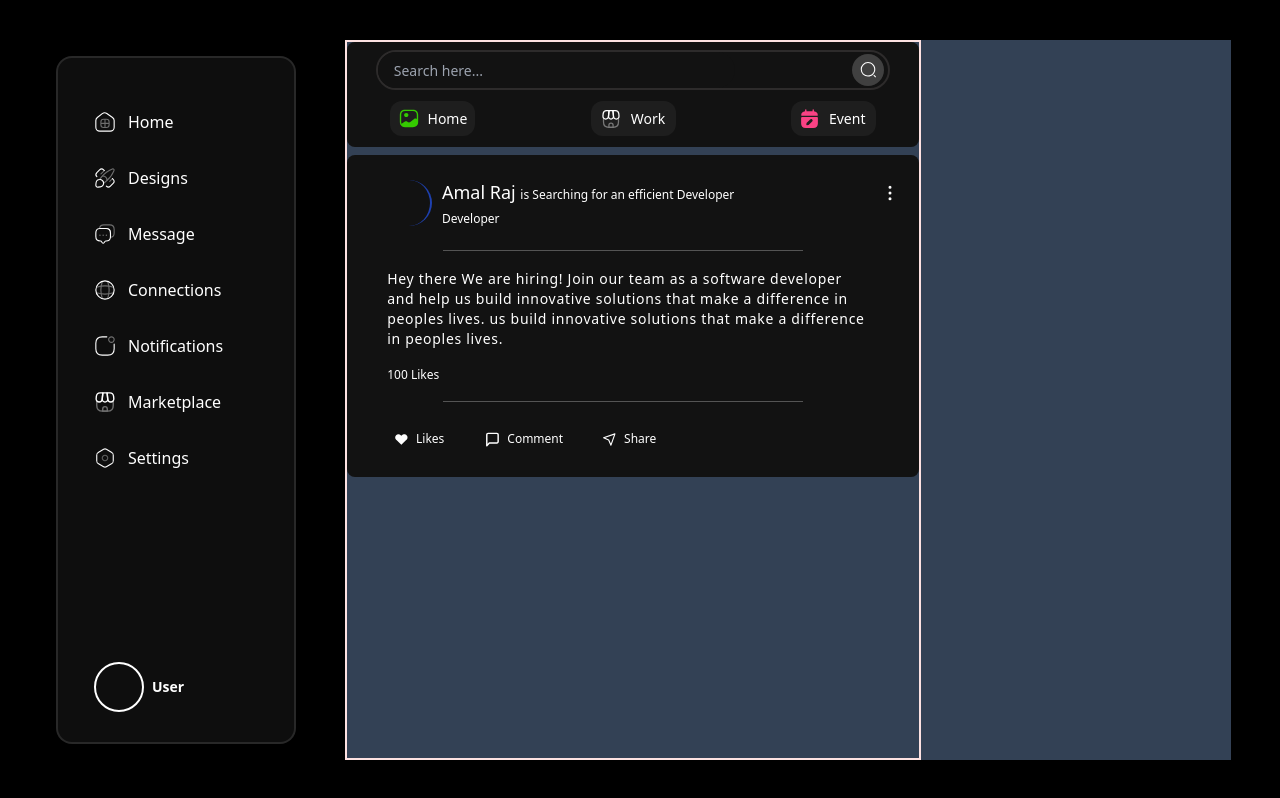
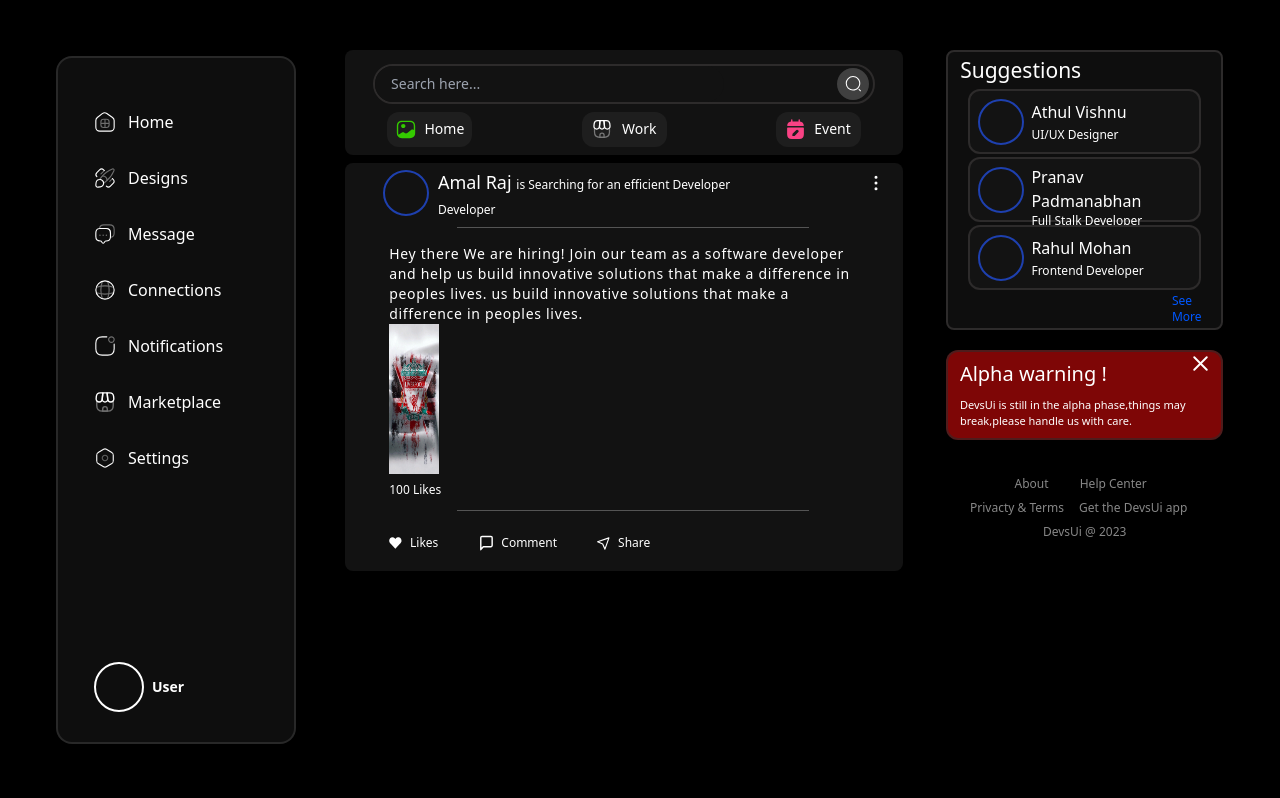
Before and after one commit to rahulav35/devsuitest, a Next.js app: page / in a window 1280 px wide. Built offline with nearby package versions, Linux system fonts and the light colour scheme.

Commit message:
postpagestarted

```diff
--- /dev/null
+++ b/src/component/About.tsx
@@ -0,0 +1,28 @@
+import React from "react";
+
+function About() {
+  return (
+    <div className="h-[120px] w-[95%] mt-5  ">
+      <p className="text-[12px] text-[#ffffff87] text-center p-3 leading-6">
+        <a className=" ml-10" href="">
+          About
+        </a>{" "}
+        <a className="ml-7" href="">
+          Help Center
+        </a>{" "}
+        <a className="ml-12" href="">
+          <br /> Privacty & Terms
+        </a>{" "}
+        <a className=" m-3" href="">
+          Get the DevsUi app
+        </a>{" "}
+        <a className="" href="">
+          <br />
+          DevsUi @ 2023
+        </a>
+      </p>
+    </div>
+  );
+}
+
+export default About;
--- /dev/null
+++ b/src/component/Addpost.tsx
@@ -0,0 +1,28 @@
+import React from "react";
+
+function Addpost() {
+  return (
+    <div className="h-full w-full justify-center flex items-center bg-amber-400 z-100">
+      <div className="h-[57%] w-[37%] rounded-lg bg-slate-700 flex flex-col justify-start items-center">
+        <h1 className="text-white text-xl font-medium m-3">Create Post</h1>
+        <div className="h-[60px] w-[100%] flex justify-start items-center ml-14 ">
+          <div className="h-[40px] w-[40px] rounded-full border-[2px] border-blue-800"></div>
+
+          <span className="text-md text-white font-medium ml-3 ">
+            Amal Raj{" "}
+          </span>
+        </div>
+        <textarea
+          className="bg-transparent mt-5 -ml-10 text-sm text-white focus:outline-none "
+          name=""
+          id=""
+          cols={32}
+          rows={8}
+          placeholder="Share your thoughts"
+        ></textarea>
+      </div>
+    </div>
+  );
+}
+
+export default Addpost;
--- a/src/component/Icons.tsx
+++ b/src/component/Icons.tsx
@@ -56,3 +56,30 @@ export const Like = () => {
     </svg>
   );
 };
+
+export const X = () => {
+  return (
+    <svg
+      width="25"
+      height="25"
+      viewBox="0 0 25 25"
+      fill="none"
+      xmlns="http://www.w3.org/2000/svg"
+    >
+      <path
+        d="M18.75 6.25L6.25 18.75"
+        stroke="white"
+        stroke-width="2"
+        stroke-linecap="round"
+        stroke-linejoin="round"
+      />
+      <path
+        d="M6.25 6.25L18.75 18.75"
+        stroke="white"
+        stroke-width="2"
+        stroke-linecap="round"
+        stroke-linejoin="round"
+      />
+    </svg>
+  );
+};
--- a/src/component/Post.tsx
+++ b/src/component/Post.tsx
@@ -1,13 +1,17 @@
 import Image from "next/image";
+import { type } from "os";
 import React from "react";
 
 import Likes from "./Likes";
+type props = {
+  image?: string;
+};
 
-function Post() {
+function Post({ image }: props) {
   return (
-    <div className="min-h-[45%] w-[100%] mt-2 rounded-lg flex items-start justify-evenly flex-col bg-[#121212]">
-      <div className="h-[60px] w-[100%] flex justify-evenly items-center">
-        <div className="h-[46px] w-[46px] rounded-full border-r-[2px] border-blue-800"></div>
+    <div className="min-h-[45%] w-[100%] mt-2 rounded-lg flex items-start justify-evenly flex-col bg-[#121212] ">
+      <div className="h-[60px] w-[100%] flex justify-evenly items-center ">
+        <div className="h-[46px] w-[46px] rounded-full border-[2px] border-blue-800"></div>
         <div className="h-[100%] w-[70%] flex flex-col justify-evenly items-start  -ml-7">
           <span className="text-lg text-white font-medium ">
             Amal Raj{" "}
@@ -26,15 +30,24 @@ function Post() {
           alt=""
         />
       </div>
-      <div className="h-[1px] w-[63%] bg-[#ffffff47] ml-24"></div>
-      <p className="text-sm text-white font-light w-[85%] h-[80px] tracking-wider ml-10">
+      <div className="h-[1px] w-[63%] bg-[#ffffff47] ml-28 my-1"></div>
+      <p className="text-sm text-white font-light w-[85%] h-[80px] tracking-wider ml-11 mt-3 text-left">
         Hey there We are hiring! Join our team as a software developer and help
         us build innovative solutions that make a difference in peoples lives.
         us build innovative solutions that make a difference in peoples lives.
       </p>
-      <h1 className="text-xs text-white font-normal ml-10 ">100 Likes</h1>
-      <div className="h-[1px] w-[63%] bg-[#ffffff47] ml-24"></div>
-      <div className="h-[40px] w-[85%] flex items-center justify-start ml-5">
+      {image && (
+        <Image
+          className="h-[150px] w-[50px] ml-11"
+          width={100}
+          height={100}
+          src={image}
+          alt=""
+        />
+      )}
+      <h1 className="text-xs text-white font-normal ml-11 mt-2">100 Likes</h1>
+      <div className="h-[1px] w-[63%] bg-[#ffffff47] ml-28 my-3"></div>
+      <div className="h-[40px] w-[85%] flex items-center justify-start ml-4 mb-2 ">
         <Likes image="/like.svg" text="Likes" />
         <Likes image="/Comment.svg" text="Comment" />
         <Likes image="/Share.svg" text="Share" />
--- /dev/null
+++ b/src/component/Suggetions.tsx
@@ -0,0 +1,19 @@
+import React from "react";
+type props = {
+  name: string;
+  position: string;
+};
+
+function Suggetions({ name, position }: props) {
+  return (
+    <div className="h-[65px] w-[85%] flex justify-evenly items-center border-[2px] border-[#2d2b2b] rounded-xl bg-[#131313]">
+      <div className="h-[46px] w-[46px] rounded-full border-[2px] border-blue-800"></div>
+      <div className="h-[80%] w-[70%] flex flex-col justify-evenly items-start ">
+        <span className="text-md text-white font-medium ">{name} </span>
+        <span className="text-xs text-white font-light"> {position}</span>
+      </div>
+    </div>
+  );
+}
+
+export default Suggetions;
--- /dev/null
+++ b/src/component/Warning.tsx
@@ -0,0 +1,28 @@
+import Image from "next/image";
+import React from "react";
+import { X } from "./Icons";
+
+function Warning() {
+  return (
+    <div className="h-[90px] w-[95%] rounded-xl flex items-center justify-between bg-[#8d0707e4]  border-[2px] border-[#2d2b2b94] mt-5  ">
+      <div className="h-[100%] w-[90%] flex flex-col justify-evenly items-start  pl-3">
+        <h1 className="text-white text-xl flex items-start font-medium">
+          Alpha warning !
+        </h1>
+        <h2 className="text-[11px] text-white flex items-start">
+          DevsUi is still in the alpha phase,things may break,please handle us
+          with care.
+        </h2>
+      </div>
+      <Image
+        className="-mt-16 mr-2"
+        width={25}
+        height={25}
+        src="/x.svg"
+        alt=""
+      />
+    </div>
+  );
+}
+
+export default Warning;
--- a/src/pages/index.tsx
+++ b/src/pages/index.tsx
@@ -1,6 +1,9 @@
+import About from "@/component/About";
 import Event from "@/component/Event";
 import Post from "@/component/Post";
 import Sidebar from "@/component/Sidebar";
+import Suggetions from "@/component/Suggetions";
+import Warning from "@/component/Warning";
 import Mainlayout from "@/layouts/Mainlayout";
 import Head from "next/head";
 import Image from "next/image";
@@ -9,17 +12,17 @@ import React from "react";
 function index() {
   return (
     <Mainlayout>
-      <div className="h-[100vh] w-[100vw] flex justify-center items-center">
+      <div className="h-[100vh] w-[100vw] flex justify-center items-center  ">
         <Head>
           <title>DevsUi</title>
           <meta name="description" content="Generated by create next app" />
           <meta name="viewport" content="width=device-width, initial-scale=1" />
           <link rel="icon" href="/favicon.ico" />
         </Head>
-        <div className="h-[90%] w-[90%] bg-slate-700">
-          <section className="h-[100%] w-[65%] flex flex-col justify-start items-center border-2 border-red-100">
+        <div className="h-[90%] w-[90%] rounded-lg flex items-center justify-between mt-5   ">
+          <section className="min-h-[100%] w-[63%] flex flex-col justify-start items-center rounded-lg  ">
             <div className="h-[105px] w-[100%] bg-[#121212] flex flex-col items-center justify-evenly rounded-lg">
-              <div className="h-[40px] w-[90%] flex items-center justify-between border-[2px] border-[#2d2b2b] rounded-3xl">
+              <div className="h-[40px] w-[90%] flex items-center justify-between border-[2px] border-[#2d2b2b] rounded-3xl mt-2 ">
                 <input
                   className="text-sm text-white font-normal h-[100%] w-[70%] rounded-3xl pl-4 box-border  bg-[#121212] focus:outline-none"
                   type="text"
@@ -44,7 +47,23 @@ function index() {
                 <Event image="/Event.svg" text="Event" height={17} width={17} />
               </div>
             </div>
-            <Post />
+            <Post image="/logo.jpg" />
+          </section>
+          <section className="h-[100%] w-[33%] flex flex-col justify-start items-center rounded-lg ">
+            <div className="min-h-[280px] w-[95%] flex items-center justify-evenly flex-col border-[2px] border-[#2d2b2b] rounded-lg bg-[#121212cf]">
+              <h1 className="text-[21px] font-medium text-white -ml-32 ">
+                Suggestions
+              </h1>
+              <Suggetions name="Athul Vishnu" position="UI/UX Designer" />
+              <Suggetions
+                name="Pranav Padmanabhan"
+                position="Full Stalk Developer"
+              />
+              <Suggetions name="Rahul Mohan" position="Frontend Developer" />
+              <h1 className="text-[#0057FF] text-xs ml-56 ">See More</h1>
+            </div>
+            <Warning />
+            <About />
           </section>
         </div>
       </div>
--- /dev/null
+++ b/src/pages/test/index.tsx
@@ -0,0 +1,15 @@
+import Addpost from "@/component/Addpost";
+import Mainlayout from "@/layouts/Mainlayout";
+import React from "react";
+
+function Index() {
+  return (
+    <Mainlayout>
+      <div className=" h-full w-full text-white flex justify-center items-center">
+        <Addpost />
+      </div>
+    </Mainlayout>
+  );
+}
+
+export default Index;
```
Also changed, not shown: public/logo.jpg (added), public/x.svg (added).
